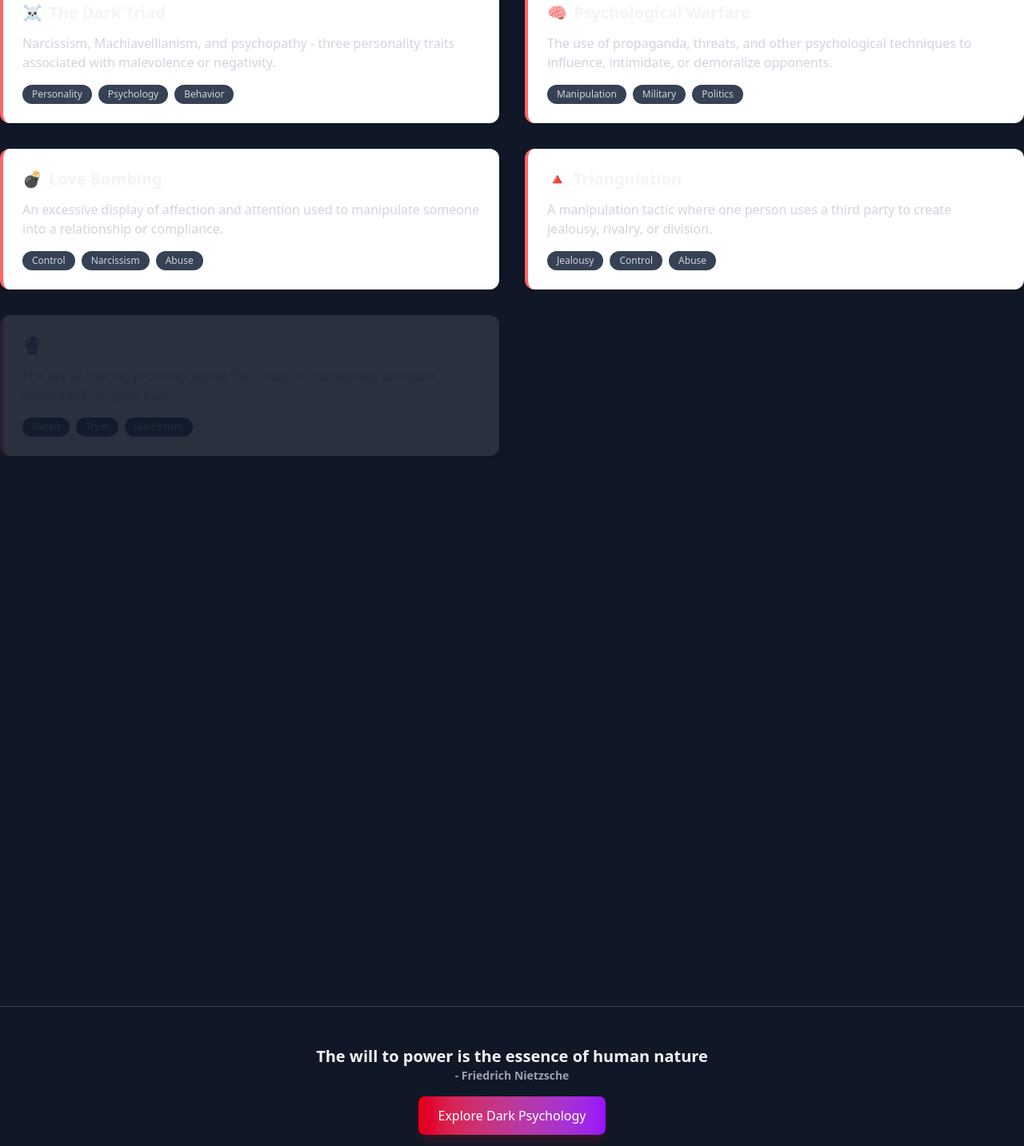
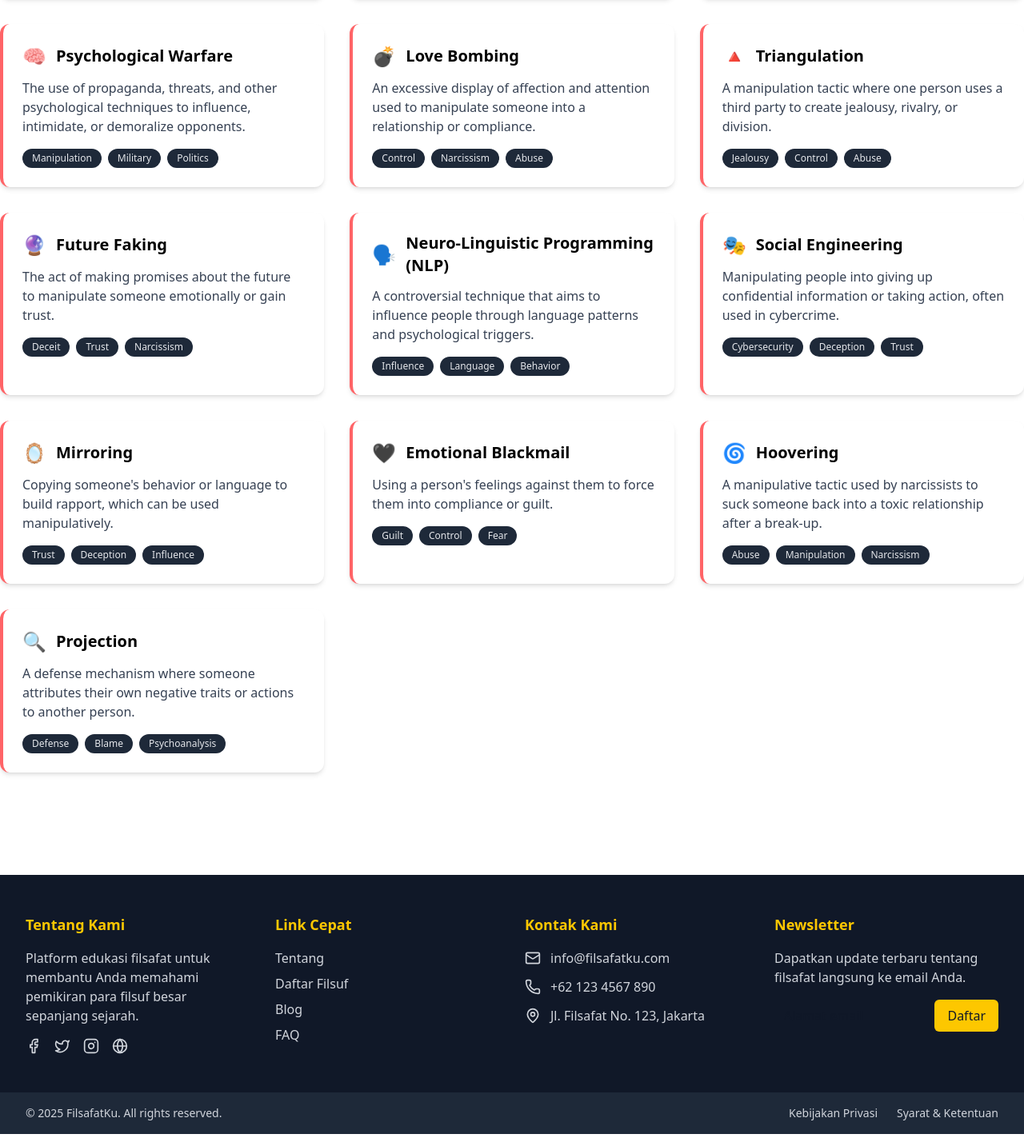
Before and after one commit to Ryuuutaaa/daily-stoic, a Next.js app: page / in a window 1280 px wide. Shown: the part 3357-4790 px from the top of the page at 80% size. Built offline with nearby package versions, Linux system fonts and the light colour scheme.

Commit message:
feat: enhance DarkPsychology and DarkPsychologyCard components with improved animations and styling

```diff
--- a/src/components/modules/landing-page/dark-psychology/index.tsx
+++ b/src/components/modules/landing-page/dark-psychology/index.tsx
@@ -4,15 +4,26 @@ import { motion } from "framer-motion";
 import { DARK_PSYCHOLOGY } from "@/utils/constants";
 import DarkPsychologyCard from "@/components/ui/DarkPsychologyCard";
 
+const containerVariants = {
+  hidden: { opacity: 0, y: 20 },
+  visible: {
+    opacity: 1,
+    y: 0,
+    transition: {
+      staggerChildren: 0.15,
+    },
+  },
+};
+
 const DarkPsychology = () => {
   return (
-    <section className="bg-gray-900 text-gray-100 py-16">
+    <section className="bg-white text-gray-900 py-16">
       <div className="max-w-7xl mx-auto px-4 md:px-0">
         <div className="text-center mb-12">
           <motion.h1
             initial={{ opacity: 0, y: -20 }}
             animate={{ opacity: 1, y: 0 }}
-            transition={{ duration: 0.5 }}
+            transition={{ duration: 0.6 }}
             className="text-4xl font-bold mb-4 bg-clip-text text-transparent bg-gradient-to-r from-red-400 to-purple-600"
           >
             Dark Psychology
@@ -20,41 +31,28 @@ const DarkPsychology = () => {
           <motion.p
             initial={{ opacity: 0 }}
             animate={{ opacity: 1 }}
-            transition={{ delay: 0.2, duration: 0.5 }}
-            className="text-gray-400 max-w-2xl mx-auto text-lg"
+            transition={{ delay: 0.2, duration: 0.6 }}
+            className="text-gray-500 max-w-2xl mx-auto text-lg"
           >
-            The Art of Persuasion, Manipulation and Human Natures Dark Side
+            The Art of Persuasion, Manipulation, and Human Natures Dark Side.
           </motion.p>
         </div>
 
-        <div className="grid grid-cols-1 md:grid-cols-2 gap-8 mb-16">
-          {DARK_PSYCHOLOGY.map((concept, index) => (
+        <motion.div
+          variants={containerVariants}
+          initial="hidden"
+          animate="visible"
+          className="grid grid-cols-1 md:grid-cols-2 lg:grid-cols-3 gap-8 mb-16"
+        >
+          {DARK_PSYCHOLOGY.map((concept) => (
             <DarkPsychologyCard
               key={concept.title}
-              delay={index + 0.1}
               title={concept.title}
               description={concept.description}
               icon={concept.icon}
               tags={concept.tags}
             />
           ))}
-        </div>
-
-        <motion.div
-          className="text-center border-t border-gray-700 pt-12"
-          initial={{ opacity: 0 }}
-          animate={{ opacity: 1 }}
-          transition={{ delay: 0.6, duration: 0.5 }}
-        >
-          <blockquote className="text-xl font-semibold mb-4">
-            <p>The will to power is the essence of human nature</p>
-            <footer className="text-gray-400 text-sm">
-              - Friedrich Nietzsche
-            </footer>
-          </blockquote>
-          <button className="px-6 py-3 bg-gradient-to-r from-red-600 to-purple-600 text-white rounded-lg hover:opacity-90 transition-all duration-300 shadow-lg shadow-red-900/30">
-            Explore Dark Psychology
-          </button>
         </motion.div>
       </div>
     </section>
--- a/src/components/ui/DarkPsychologyCard.tsx
+++ b/src/components/ui/DarkPsychologyCard.tsx
@@ -2,38 +2,39 @@
 
 import { motion } from "framer-motion";
 
-const DarkPsychologyCard = ({
-  title,
-  icon,
-  description,
-  tags,
-  delay = 0,
-}: {
+const cardVariants = {
+  hidden: { opacity: 0, y: 10 },
+  visible: {
+    opacity: 1,
+    y: 0,
+    transition: { duration: 0.5 },
+  },
+};
+
+interface Props {
   title: string;
+  icon: string;
   description: string;
-  icon: string;
   tags: string[];
-  delay?: number;
-}) => {
+}
+
+const DarkPsychologyCard = ({ title, icon, description, tags }: Props) => {
   return (
     <motion.div
-      key={title}
-      initial={{ opacity: 0, y: 0 }}
-      animate={{ opacity: 1, y: 0 }}
-      transition={{ duration: 0.5, delay }}
-      whileHover={{ y: 5 }}
-      className="bg-white rounded-xl p-6 border-l-4 border-red-400 hover:border-purple-500 transition-all duration-300  shadow-md hover:shadow-lg"
+      variants={cardVariants}
+      whileHover={{ y: -3, scale: 1.02 }}
+      className="bg-white rounded-xl p-6 border-l-4 border-red-400 hover:border-purple-500 transition-all duration-300 shadow-md hover:shadow-lg"
     >
-      <h3 className="text-xl font-semibold mb-3 flex items-center">
-        <span className="text-red-400 mr-2">{icon}</span>
+      <h3 className="text-xl font-semibold mb-3 flex items-center text-black">
+        <span className="text-red-400 text-2xl mr-3">{icon}</span>
         {title}
       </h3>
-      <p className="text-gray-300 mb-4">{description}</p>
+      <p className="text-gray-700 mb-4">{description}</p>
       <div className="flex flex-wrap gap-2">
         {tags.map((tag) => (
           <span
             key={tag}
-            className="text-xs bg-gray-700 text-gray-300 px-3 py-1 rounded-full"
+            className="text-xs bg-gray-800 text-gray-200 px-3 py-1 rounded-full"
           >
             {tag}
           </span>
```
